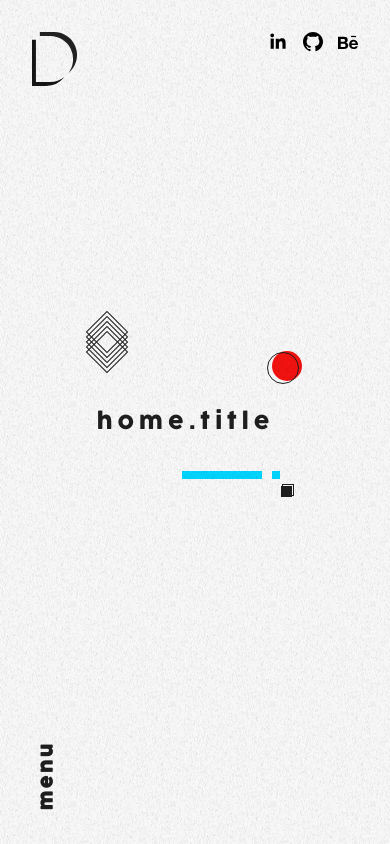
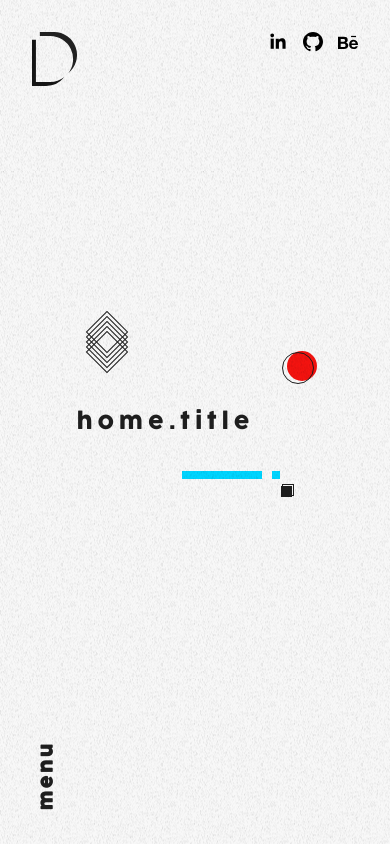
Before and after one commit to dxxglas/dxxglas.xyz, a React (Create React App) app: page / in a window 390 px wide. Built offline with nearby package versions, Linux system fonts and the light colour scheme; what i18next-xhr-backend would draw is missing.

Commit message:
f-home: adjustments in translations and responsiveness

```diff
--- a/public/assets/i18n/translations/br.json
+++ b/public/assets/i18n/translations/br.json
@@ -1,11 +1,11 @@
 {
     "menu.frist": [
         "sobre",
-        "###"
+        "em breve"
     ],
     "menu.second": [
         "portfólio",
-        "###"
+        "em breve"
     ],
     "menu.close": "fechar",
     "home.title": "descobrindo outros mundos"
--- a/public/assets/i18n/translations/en.json
+++ b/public/assets/i18n/translations/en.json
@@ -1,11 +1,11 @@
 {
     "menu.frist": [
         "about",
-        "###"
+        "comming soon"
     ],
     "menu.second": [
         "portfolio",
-        "###"
+        "comming soon"
     ],
     "menu.close": "close",
     "home.title": "discovering other worlds"
--- a/src/app/components/Menu/Menu.scss
+++ b/src/app/components/Menu/Menu.scss
@@ -82,8 +82,6 @@
           letter-spacing: 0.15em;
 
           margin: 0.25em 0;
-
-          cursor: pointer;
         }
 
         .subtitle {
--- a/src/app/pages/Home/Home.scss
+++ b/src/app/pages/Home/Home.scss
@@ -161,8 +161,9 @@
       }
 
       h1 {
-        width: 250px;
+        width: 280px;
         font-size: 1.4em;
+        margin-left: -15px;
       }
 
       .blueElements {
@@ -172,7 +173,7 @@
       .redElements {
         position: absolute;
         top: -50px;
-        right: 50px;
+        right: 35px;
       }
     }
   }
```
